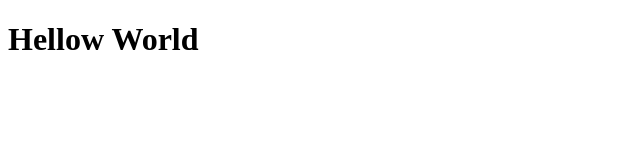
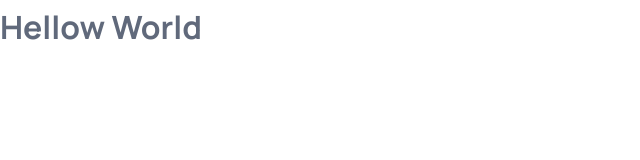
Before and after one commit to yuhariermy/businessAgency_website-VanillaJS, a plain HTML site: page index.html in a window 1280 px wide. Shown: the top 160 px of the page, without its empty margins (0-640 px from the left). Drawn offline with nearby package versions, Linux system fonts and the light colour scheme.

Commit message:
initial root css

```diff
--- a/assets/css/style.css
+++ b/assets/css/style.css
@@ -15,14 +15,138 @@
 \*-----------------------------------*/
 
 
+:root {
+  /* Colours */
+  --violet-blue-crayola: hsla(234, 50%, 64%, 1);
+  --dark-cornflower-blue_a7: hsla(214, 88%, 27%, 0.07);
+  --white: hsla(0, 0%, 100%, 1);
+  --white_a3: hsla(0, 0%, 100%, 0.03);
+  --white_a8: hsla(0, 0%, 100%, 0.08);
+  --white_a12: hsla(0, 0%, 100%, 0.12);
+  --white_a70: hsla(0, 0%, 100%, 0.7);
+  --cultured: hsla(220, 20%, 97%, 1);
+  --lavender-web: hsla(233, 52%, 94%, 1);
+  --cadet-blue-crayola: hsla(220, 12%, 70%, 1);
+  --cadet-blue-crayola_a20: hsla(222, 23%, 71%, 0.2);
+  --charcoal: hsla(218, 22%, 26%, 1);
+  --raisin-black: hsla(216, 14%, 14%, 1);
+  --light-gray: hsla(0, 0%, 79%, 1);
+  --blue-crayola: hsla(219, 72%, 56%, 1);
+  --black-coral: hsla(220, 12%, 43%, 1);
 
+  /* Typhography */
+  --ff-manrope: 'Manrope', sans-serif;
+  --fs-1: calc(2.7rem + 1.38vw);
+  --fs-2: calc(2.6rem + .66vw);
+  --fs-3: 2.2rem;
+  --fs-4: 1.9rem;
+  --fs-5: 1.8rem;
+  --fs-6: 1.7rem;
+  --fs-7: 1.5rem;
+  --fs-8: 1.4rem;
+  --fw-700: 700;
 
+  /* Spacing */
+  --section-padding: 90px;
 
+  /* Shadow */
+  --shadow-1: 0 0 20px hsla(216, 14%, 14%, 0.05);
+  --shadow-2: 0 0 0 0.05rem hsla(214, 88%, 27%, 0.08), 0 0 1.25rem hsla(216, 14%, 14%, 0.06);
+  --shadow-3: 0 0 1.25rem hsla(216, 14%, 14%, 0.04);
+
+  /* Border Radius */
+  --radius-circle: 50%;
+  --radius-pill: 100px;
+  --radius-10: 10px;
+  --radius-8: 8px;
+  --radius-6: 6px;
+
+  /* Transition */
+  --transition-1: 0.25s ease;
+  --transition-2: 0.5s ease;
+  --transition-3: 0.3s ease-in-out;
+
+}
 /*-----------------------------------*\
   #RESET
 \*-----------------------------------*/
 
+*, *::after, *::before {
+  margin: 0;
+  padding:0;
+  box-sizing: border-box;
+}
 
+html {
+  font-family: var(--ff-manrope);
+  font-size: 10px;
+  scroll-behavior: smooth;
+}
+
+body {
+  background-color: var(--white);
+  color: var(--black-coral);
+  font-size : 1.6rem;
+  line-height: 1.7;
+  height: 300vh;
+}
+
+
+li {
+  list-style: none;
+}
+
+a, img, span, input, button, ion-icon {
+  display: block,
+}
+
+a {
+  color: inherit;
+  text-decoration: none;
+}
+
+img {
+  height: auto;
+}
+
+input, button {
+  background: none;
+  border: none;
+  font: inherit
+}
+
+input {
+  width: 100%;
+}
+
+button {
+  cursor: pointer;
+}
+
+ion-icon {
+  pointer-events: none;
+}
+
+address {
+  font-style: normal;
+}
+
+
+/* Scrollling */
+
+
+::-webkit-scrollbar {
+  width: 10px;
+}
+::-webkit-scrollbar-track {
+  background-color: hsla(0, 0%, 98%);
+}
+::-webkit-scrollbar-thumb {
+  background-color: hsla(0, 0%, 80%);
+}
+::-webkit-scrollbar-thumb:hover {
+  background-color: hsla(0, 0%, 70%);
+}
 
 
 
--- a/index.html
+++ b/index.html
@@ -4,9 +4,48 @@
     <meta charset="UTF-8" />
     <meta http-equiv="X-UA-Compatible" content="IE=edge" />
     <meta name="viewport" content="width=device-width, initial-scale=1.0" />
-    <title>Document</title>
+
+    <!-- Primary Meta Tags-->
+    <title>Business Agency Website</title>
+    <meta name="title" content="Business Agency Website" />
+    <meta
+      name="description"
+      content="This Is Business Agency Website Made by yuhari"
+    />
+
+    <!-- Favicon-->
+    <link rel="shortcut icon" href="./favicon.svg" type="image/svg+xml" />
+
+    <!-- Google Font-->
+    <link rel="preconnect" href="https://fonts.googleapis.com" />
+    <link rel="preconnect" href="https://fonts.gstatic.com" crossorigin />
+    <link
+      href="https://fonts.googleapis.com/css2?family=Manrope:wght@500;700&display=swap"
+      rel="stylesheet"
+    />
+
+    <!-- Custom CSS link -->
+    <link rel="stylesheet" href="./assets/css/style.css" />
+
+    <!-- Preload Image -->
+    <link rel="preload" as="image" href="./assets/images/hero-bg.jpg" />
+    <link rel="preload" as="image" href="./assets/images/hero-slide-1.jpg" />
+    <link rel="preload" as="image" href="./assets/images/hero-slide-2.jpg" />
+    <link rel="preload" as="image" href="./assets/images/hero-slide-3.jpg" />
   </head>
   <body>
     <h1>Hellow World</h1>
+
+    <!-- Custom JS Link -->
+    <script src="./assets/js/script.js"></script>
+    <!-- Ionicons -->
+    <script
+      type="module"
+      src="https://unpkg.com/ionicons@5.5.2/dist/ionicons/ionicons.esm.js"
+    ></script>
+    <script
+      nomodule
+      src="https://unpkg.com/ionicons@5.5.2/dist/ionicons/ionicons.js"
+    ></script>
   </body>
 </html>
```
